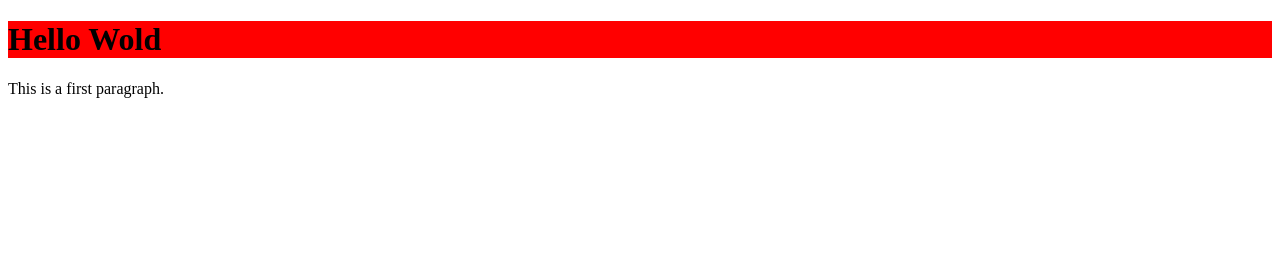
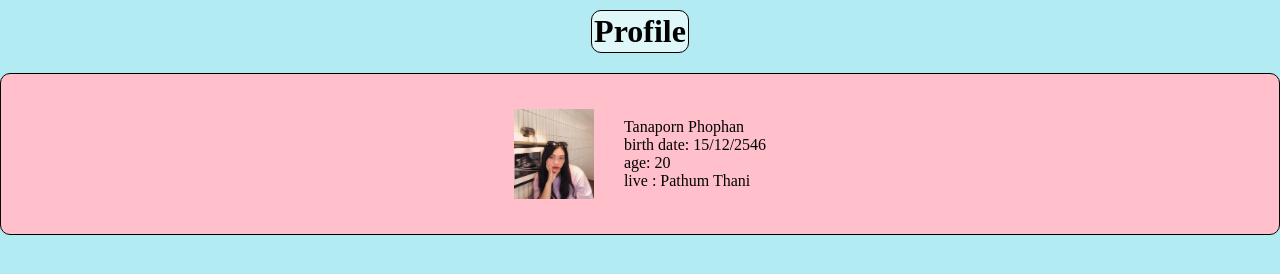
Before and after one commit to TanapornPhophan/hello_world, a plain HTML site: page index.html in a window 1280 px wide. Drawn offline with Linux system fonts and the light colour scheme.

Commit message:
Add style file

```diff
--- a/index.html
+++ b/index.html
@@ -8,7 +8,16 @@
 	">
 </head>
 <body>
-	<h1>Hello Wold</h1>
-	<p>This is a first paragraph.</p>
+	<div class="box">
+		<h1>Profile</h1>
+	</div>
+	<div class="box3">
+		<div class="box2">
+			<img class="img" src="lay.jpg">
+		</div>
+		<div class="box2">
+			<p>Tanaporn Phophan <br> birth date: 15/12/2546 <br> age: 20 <br> live : Pathum Thani  </p>
+		</div>
+	</div>
 </body>
 </html>
--- a/style.css
+++ b/style.css
@@ -1,7 +1,59 @@
+* {
+	padding: 0;
+	margin: 0;
+	box-sizing: border-box;
+}
+body{
+	background-color: #b2ebf2;
+	width: 100%;
+}
 h1 {
-	background-color: red;
+	display: flex;
+	align-items: center;
+
 }
 
 p {
+	display: flex;
+	justify-items: center;
 	color: black;
+	align-items: center;
 }
+
+.img{
+	width: 80px;
+	height: 90px;
+}
+
+div {
+	display: flex;
+	justify-content: center;
+	}
+
+div h1{
+	padding: 2px;
+	border: 1px black solid;
+	border-radius:10px;
+	background-color: #e0f7fa;
+}
+
+.box3{
+	padding: 5px;
+	border: 1px black solid;
+	border-radius:10px;
+	background-color: pink;
+	margin-top:10px;
+	padding-top:20px ;
+	padding-bottom:20px ;
+
+	align-items: center;
+}
+
+
+.box{
+	padding: 10px;
+}
+
+.box2{
+	padding: 15px;
+}
```
Also changed, not shown: img2.webp (added), lay.JPG (added), 1 other file.
